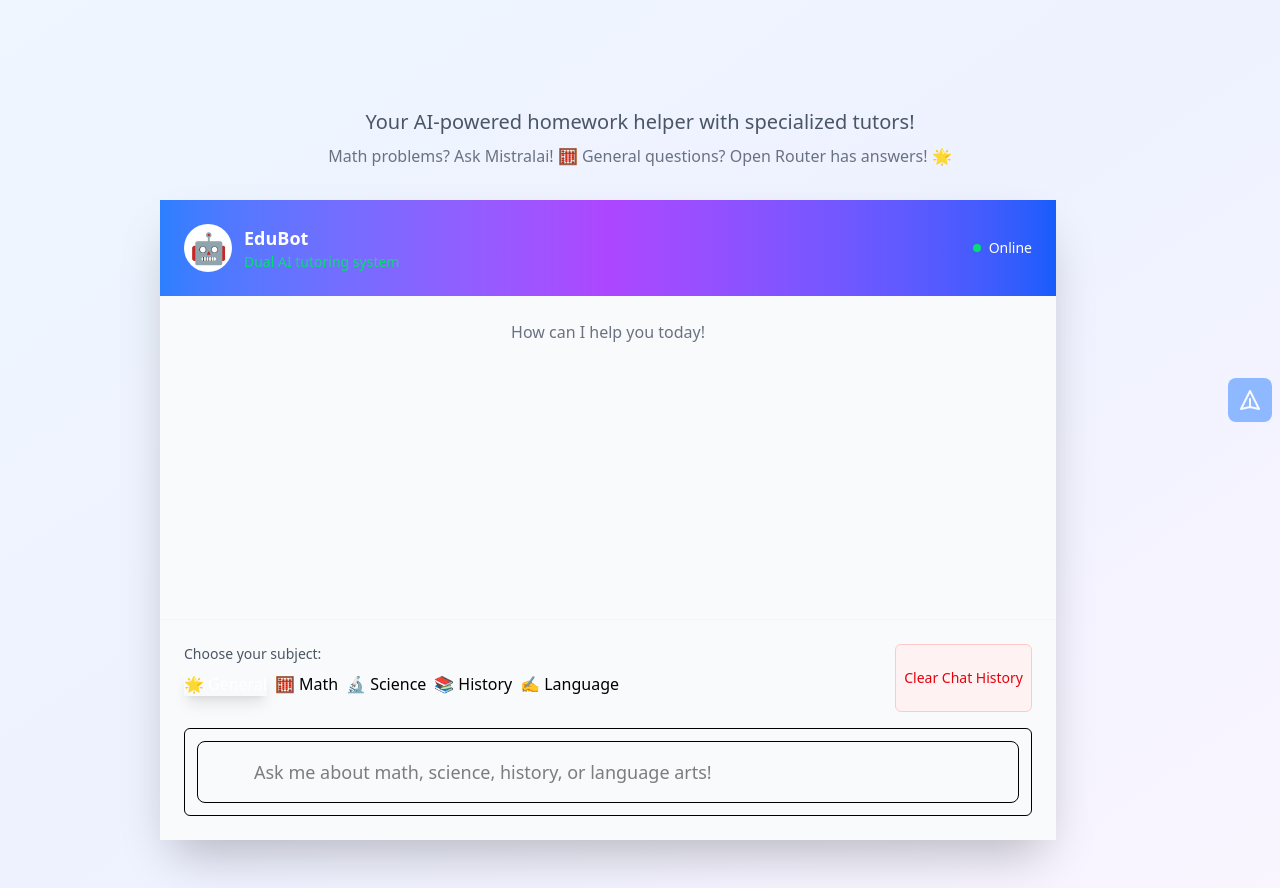
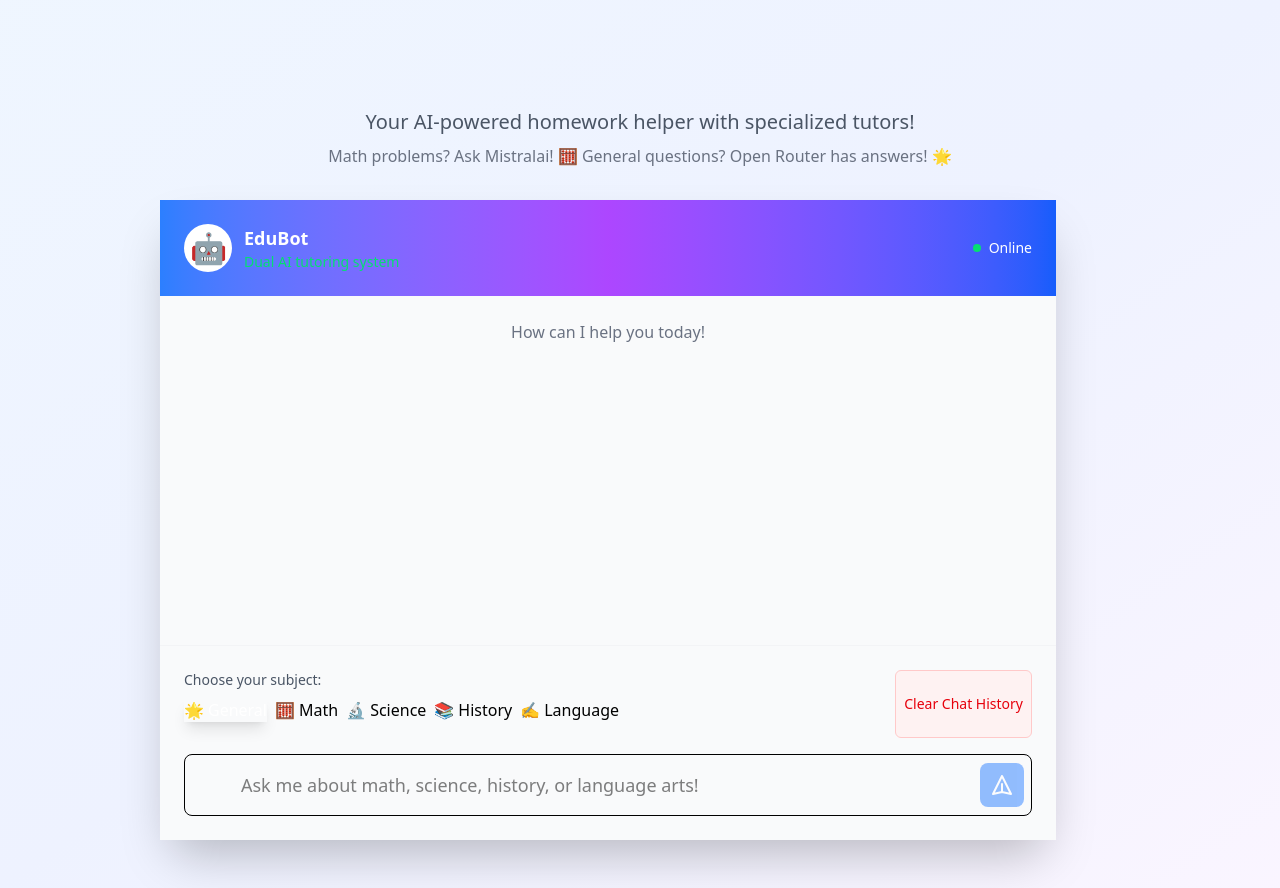
Before and after one commit to Arthur-Oluoch-KE/Edubot, a React (Vite) app in the folder client/: page / in a window 1280 px wide. Built offline with nearby package versions, Linux system fonts and the light colour scheme.

Commit message:
Updated On-submit border

```diff
--- a/client/src/components/Input.jsx
+++ b/client/src/components/Input.jsx
@@ -15,7 +15,7 @@ const Input = ({ onSendMessage, disabled }) => {
   return (
     <motion.form
       onSubmit={handleSubmit}
-      className="w-full p-2 text-sm sm:p-3 sm:text-base rounded-md border"
+      className="relative w-full"
       whileHover={{ scale: 1.005 }}
       transition={{ type: "spring", stiffness: 300 }}
     >
```
